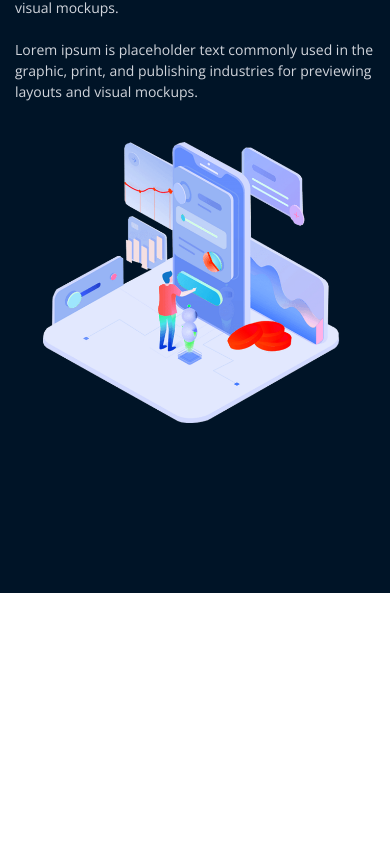
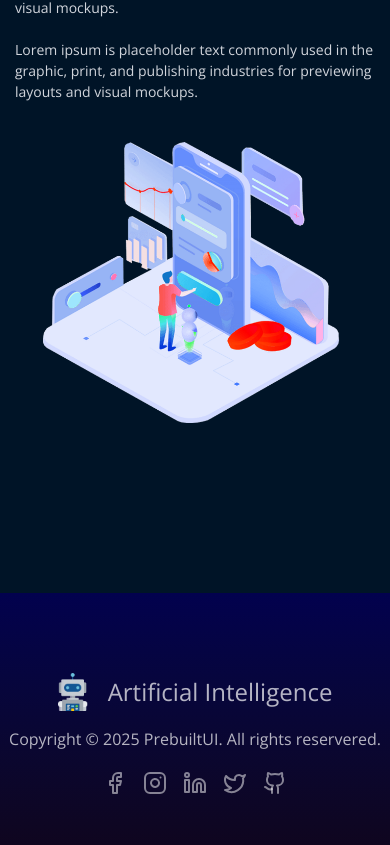
Before and after one commit to AlexanderBezugliy/Artificial-intelligence-Syber-security, a React (Vite) app: page / in a window 390 px wide. Shown: the part 2521-3366 px from the top of the page. Before the commit the page ends 3114 px from the top, so only its background shows below. Built offline with nearby package versions, Linux system fonts and the light colour scheme.

Commit message:
Footer & responsive

```diff
--- a/src/App.jsx
+++ b/src/App.jsx
@@ -7,6 +7,7 @@ import SliderSection from './components/SliderSection'
 
 import "slick-carousel/slick/slick.css";
 import "slick-carousel/slick/slick-theme.css";
+import Footer from './components/Footer'
 
 
 
@@ -19,7 +20,7 @@ const App = () => {
             <AiSection />
             <SliderSection />
             <TestimonialSection />
-
+            <Footer />
         </>
     )
 }
--- /dev/null
+++ b/src/components/Footer.jsx
@@ -0,0 +1,45 @@
+import React from 'react'
+
+const Footer = () => {
+    return (
+        <footer class="flex flex-col items-center justify-center w-full py-20 bg-gradient-to-b from-[#02014e] to-[#10051a] text-white/70">
+            <div className='flex items-center gap-5'>
+                <img src="/img/logo.png" alt="logo" className='w-[30px] nav-md:w-[45px] object-cover' />
+                <p className=' text-2xl'>Artificial Intelligence</p>
+            </div>
+
+            <p class="mt-4 px-1 text-center">Copyright © 2025 <a href="https://prebuiltui.com">PrebuiltUI</a>. All rights reservered.</p>
+            <div class="flex items-center gap-4 mt-5">
+                <a href="#" class="hover:-translate-y-0.5 transition-all duration-300">
+                    <svg width="24" height="24" viewBox="0 0 24 24" fill="none" xmlns="http://www.w3.org/2000/svg">
+                        <path d="M18 2h-3a5 5 0 0 0-5 5v3H7v4h3v8h4v-8h3l1-4h-4V7a1 1 0 0 1 1-1h3z" stroke="#fff" stroke-opacity=".5" stroke-width="2" stroke-linecap="round" stroke-linejoin="round" />
+                    </svg>
+                </a>
+                <a href="#" class="hover:-translate-y-0.5 transition-all duration-300">
+                    <svg width="24" height="24" viewBox="0 0 24 24" fill="none" xmlns="http://www.w3.org/2000/svg">
+                        <path d="M17 2H7a5 5 0 0 0-5 5v10a5 5 0 0 0 5 5h10a5 5 0 0 0 5-5V7a5 5 0 0 0-5-5" stroke="#fff" stroke-opacity=".5" stroke-width="2" stroke-linecap="round" stroke-linejoin="round" />
+                        <path d="M16 11.37a4 4 0 1 1-7.914 1.173A4 4 0 0 1 16 11.37m1.5-4.87h.01" stroke="#fff" stroke-opacity=".5" stroke-width="2" stroke-linecap="round" stroke-linejoin="round" />
+                    </svg>
+                </a>
+                <a href="#" class="hover:-translate-y-0.5 transition-all duration-300">
+                    <svg width="24" height="24" viewBox="0 0 24 24" fill="none" xmlns="http://www.w3.org/2000/svg">
+                        <path d="M16 8a6 6 0 0 1 6 6v7h-4v-7a2 2 0 0 0-4 0v7h-4v-7a6 6 0 0 1 6-6M6 9H2v12h4zM4 6a2 2 0 1 0 0-4 2 2 0 0 0 0 4" stroke="#fff" stroke-opacity=".5" stroke-width="2" stroke-linecap="round" stroke-linejoin="round" />
+                    </svg>
+                </a>
+                <a href="#" class="hover:-translate-y-0.5 transition-all duration-300">
+                    <svg width="24" height="24" viewBox="0 0 24 24" fill="none" xmlns="http://www.w3.org/2000/svg">
+                        <path d="M22 4s-.7 2.1-2 3.4c1.6 10-9.4 17.3-18 11.6 2.2.1 4.4-.6 6-2C3 15.5.5 9.6 3 5c2.2 2.6 5.6 4.1 9 4-.9-4.2 4-6.6 7-3.8 1.1 0 3-1.2 3-1.2" stroke="#fff" stroke-opacity=".5" stroke-width="2" stroke-linecap="round" stroke-linejoin="round" />
+                    </svg>
+                </a>
+                <a href="#" class="hover:-translate-y-0.5 transition-all duration-300">
+                    <svg width="24" height="24" viewBox="0 0 24 24" fill="none" xmlns="http://www.w3.org/2000/svg">
+                        <path d="M15 22v-4a4.8 4.8 0 0 0-1-3.5c3 0 6-2 6-5.5.08-1.25-.27-2.48-1-3.5.28-1.15.28-2.35 0-3.5 0 0-1 0-3 1.5-2.64-.5-5.36-.5-8 0C6 2 5 2 5 2c-.3 1.15-.3 2.35 0 3.5A5.4 5.4 0 0 0 4 9c0 3.5 3 5.5 6 5.5-.39.49-.68 1.05-.85 1.65S8.93 17.38 9 18v4" stroke="#fff" stroke-opacity=".5" stroke-width="2" stroke-linecap="round" stroke-linejoin="round" />
+                        <path d="M9 18c-4.51 2-5-2-7-2" stroke="#fff" stroke-opacity=".5" stroke-width="2" stroke-linecap="round" stroke-linejoin="round" />
+                    </svg>
+                </a>
+            </div>
+        </footer>
+    )
+}
+
+export default Footer
```
